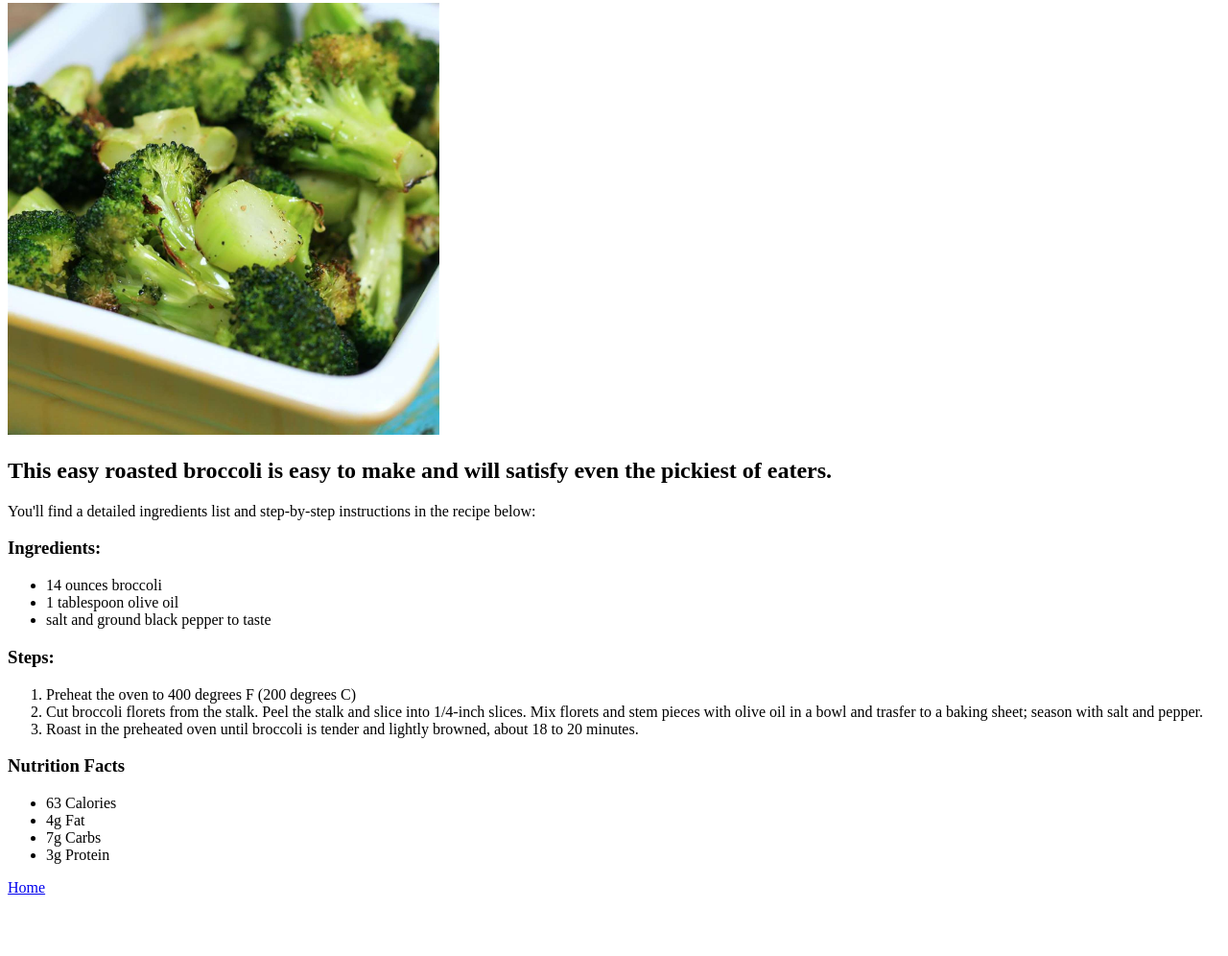
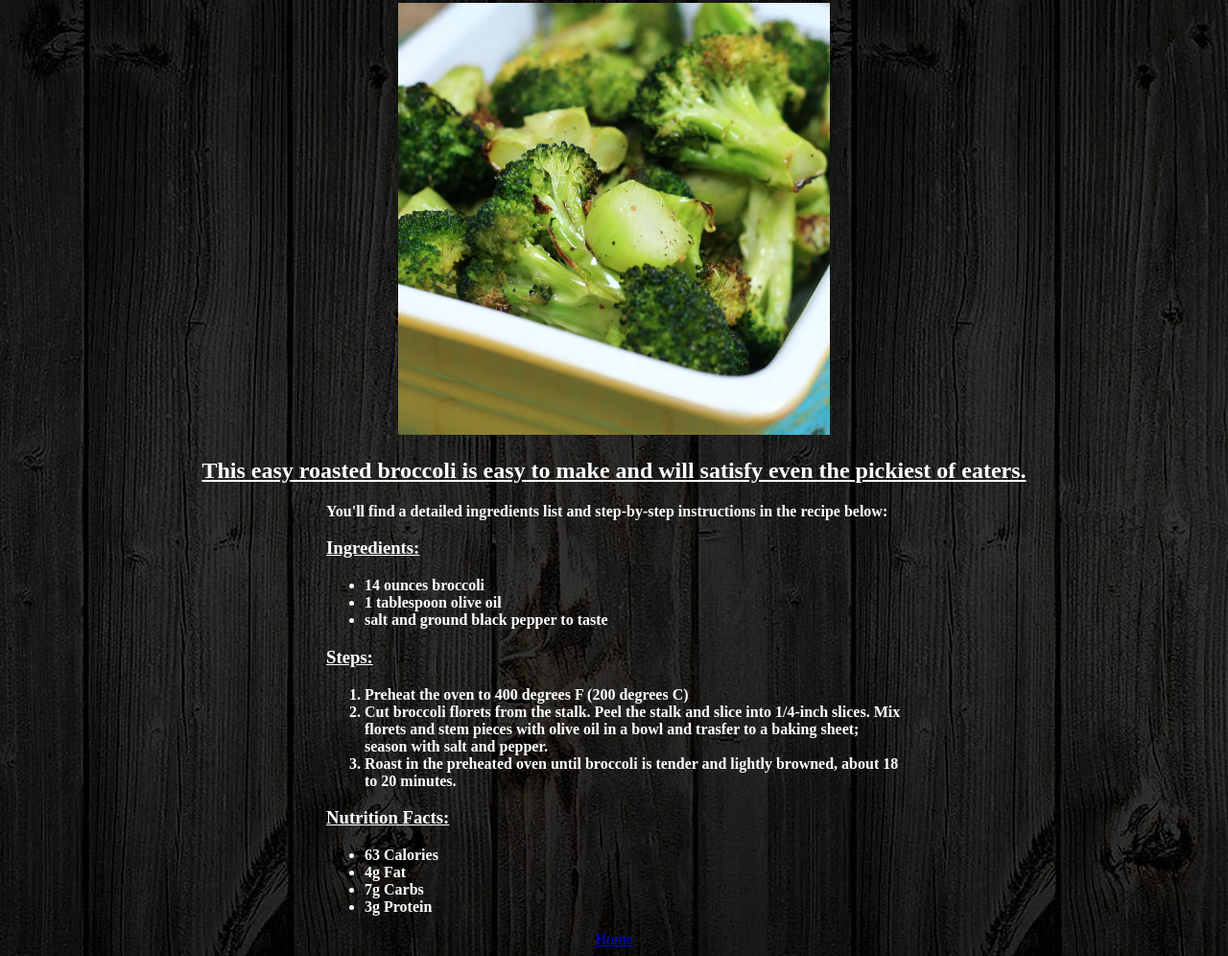
Before and after one commit to byt3marx/odin-recipes, a plain HTML site: page recipes/easy-roasted-broccoli.html in a window 1280 px wide. Shown: the part 137-1133 px from the top of the page at 96% size. Before the commit the page ends 1079 px from the top, so only its background shows below. Drawn offline with Linux system fonts and the light colour scheme.

Commit message:
Add basic css to page.

```diff
--- a/recipes/easy-roasted-broccoli.html
+++ b/recipes/easy-roasted-broccoli.html
@@ -4,6 +4,9 @@
   <head>
     <meta charset="UTF-8">
     <title>Easy Roasted Broccoli</title>
+
+    <link rel="stylesheet" href="../style.css">
+
   </head>
 
   <body>
@@ -12,6 +15,9 @@
     <p>Roasted broccoli is easy to make and so much more flavorsome than boiled. My favourite pars is the roasted sliced stem pieces.</p>
     <img src="../img/easy_roasted_broccoli.jpg" alt="Image of green roasted broccoli in a white bowl." width="450">
     <h2>This easy roasted broccoli is easy to make and will satisfy even the pickiest of eaters.</h2>
+
+    <div>
+
     <p>You'll find a detailed ingredients list and step-by-step instructions in the recipe below:</p>
     <h3>Ingredients:</h3>
     <ul>
@@ -27,7 +33,7 @@
         season with salt and pepper.</li>
       <li>Roast in the preheated oven until broccoli is tender and lightly browned, about 18 to 20 minutes.</li>
     </ol>
-    <h3>Nutrition Facts</h3>
+    <h3>Nutrition Facts:</h3>
     <ul>
       <li>63 Calories</li>
       <li>4g Fat</li>
@@ -35,6 +41,8 @@
       <li>3g Protein</li>
     </ul>
 
+      </div>
+
     <a href="../index.html">Home</a>
 
   </body>
--- a/style.css
+++ b/style.css
@@ -1,5 +1,5 @@
 body {
-  background-image: url(img/mp_background.jpg);
+  background-image: url(img/mp_wood.jpg);
   text-align: center;
 }
 /*Learned that when applying the background image you have to consider:
@@ -9,6 +9,28 @@ body {
 background-image: url(../img/mp_background.jpg); in this case css and image live in subdirectories
 background-image: url(img/mp_background.jpg) css lives with html but img is a subdirectory*/
 
+
+h1,
+p,
+ul,
+ol,
+h3,
+h2 {
+  color: white;
+  font-weight: 600;
+}
+
+h1,
+h2,
+h3{
+  text-decoration-line: underline;
+}
+
+div{
+  width: 600px;
+  text-align: left;
+  margin: auto;
+}
 .main-h2 {
   color:white;
 }
@@ -26,6 +48,6 @@ background-image: url(img/mp_background.jpg) css lives with html but img is a su
   width: 450px;
   background-color: #c9c9c9;
   background: rgba(255,255,255,0.3);
-  text-align: center;
+  text-align: left;
   margin:auto;
 }
```
Also changed, not shown: recipes/homemade-black-bean-veggie-burgers.html (+7 -0 lines), recipes/sweet-potato-gnocchi.html (+9 -0 lines), img/mp_wood.jpg (added).
